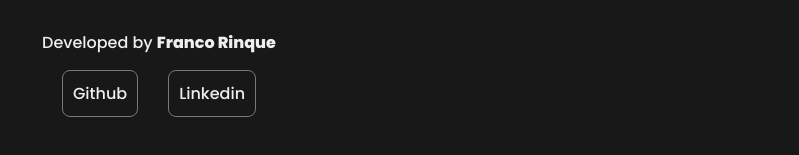
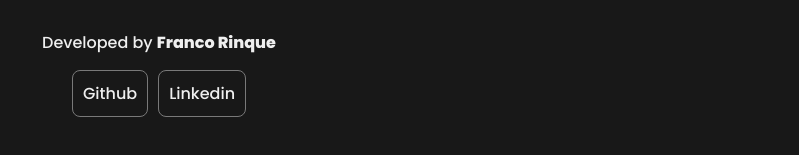
Before and after one commit to francorinque/RMovies, a React (Vite) app: page / in a window 1280 px wide. Shown: the part 3010-3165 px from the top of the page, without its empty margins (481-1280 px from the left). Built offline with nearby package versions, Linux system fonts and the light colour scheme; no server answers.

Commit message:
feat(footer): change url for linkedin

```diff
--- a/package.json
+++ b/package.json
@@ -36,5 +36,8 @@
     "eslint-plugin-react-hooks": "^4.6.0",
     "eslint-plugin-react-refresh": "^0.3.4",
     "vite": "^4.3.2"
+  },
+  "engines": {
+    "node": "22.x"
   }
 }
--- a/src/components/Footer/Footer.jsx
+++ b/src/components/Footer/Footer.jsx
@@ -1,10 +1,10 @@
-import { FooterSocialStyled, FooterStyled } from "./Footer.styled";
+import { FooterSocialStyled, FooterStyled } from './Footer.styled'
 
 const Footer = () => {
   return (
     <FooterStyled>
       <p>
-        Developed by <strong>Franco Rinque</strong>{" "}
+        Developed by <strong>Franco Rinque</strong>{' '}
       </p>
 
       <FooterSocialStyled>
@@ -16,7 +16,7 @@ const Footer = () => {
           Github
         </a>
         <a
-          href="https://www.linkedin.com/in/francorinque"
+          href="hhttps://www.linkedin.com/in/franco-agustin-rinque/"
           target="_blank"
           rel="noreferrer"
         >
@@ -24,6 +24,6 @@ const Footer = () => {
         </a>
       </FooterSocialStyled>
     </FooterStyled>
-  );
-};
-export default Footer;
+  )
+}
+export default Footer
--- a/src/components/Footer/Footer.styled.js
+++ b/src/components/Footer/Footer.styled.js
@@ -1,4 +1,4 @@
-import { styled } from "styled-components";
+import { styled } from 'styled-components'
 
 export const FooterStyled = styled.footer`
   width: 100%;
@@ -7,11 +7,11 @@ export const FooterStyled = styled.footer`
   flex-direction: column;
   gap: 15px;
   align-items: center;
-`;
+`
 
 export const FooterSocialStyled = styled.div`
   display: flex;
-  gap: 30px;
+  gap: 10px;
   align-items: center;
 
   a {
@@ -25,4 +25,4 @@ export const FooterSocialStyled = styled.div`
       transition: all ease-in 200ms;
     }
   }
-`;
+`
```
Also changed, not shown: 2 other files (tests, documents, lock files or other folders).
